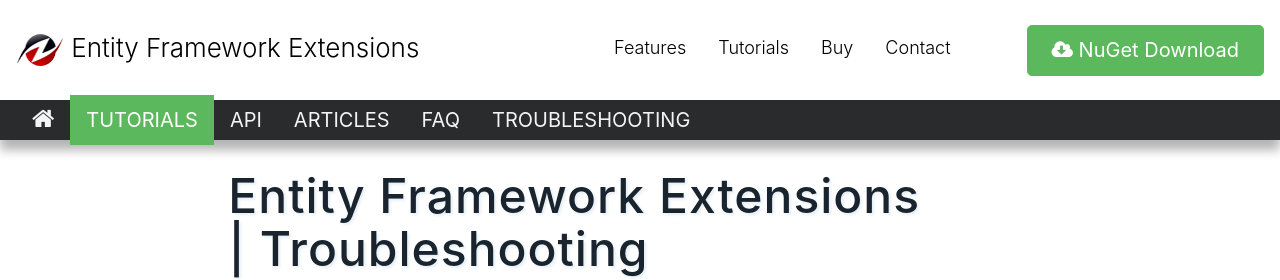
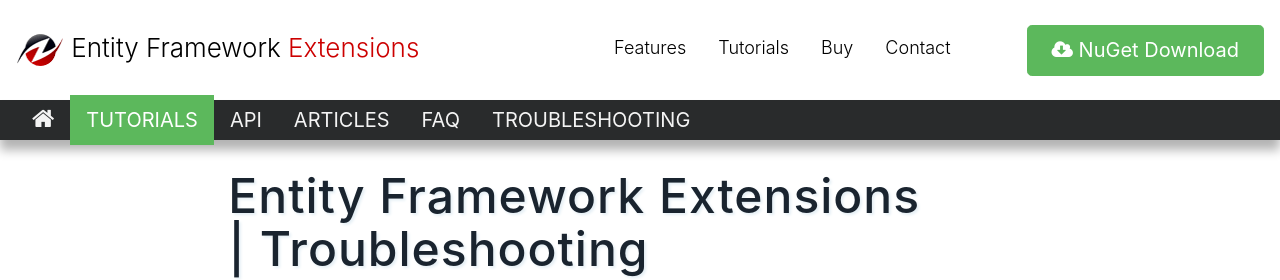
Before and after one commit to zzzprojects/EntityFramework-Extensions, a Jekyll site: the page built from docs/pages/troubleshooting/troubleshooting.md, in a window 1280 px wide. Shown: the top 280 px of the page. Built offline with Jekyll 4.4.1, drawn with Linux system fonts in a browser that asks for light colours; nearby versions of some CDN libraries.

Commit message:
Update main_css_file.scss

```diff
--- a/docs/css/main_css_file.scss
+++ b/docs/css/main_css_file.scss
@@ -2,6 +2,11 @@
 ---
 
 @import "highlight";
+
+/* utilities */
+.text-red {
+    color: #c00;
+}
 
 /* .header-lg-up .header-site */
 .header-lg-up .header-site nav {
```
